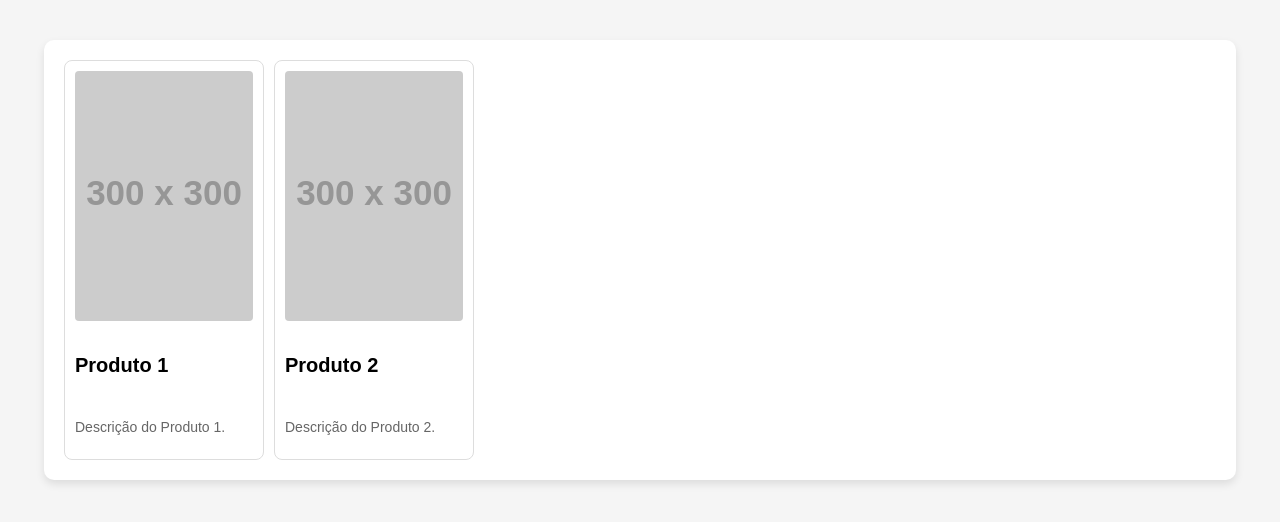
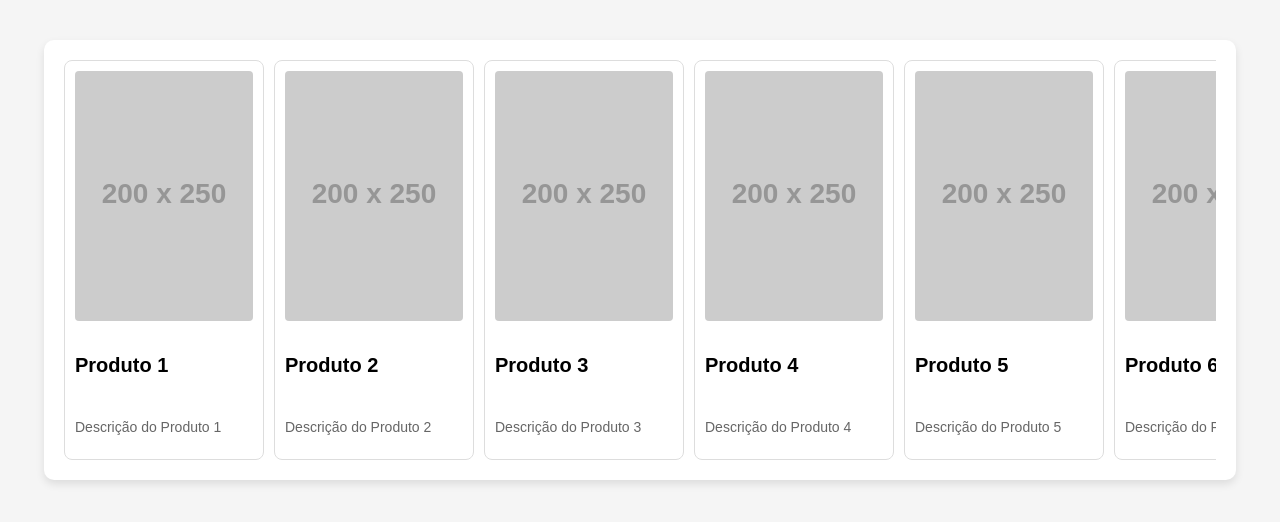
Before and after one commit to ldavu/ecomerce, a plain HTML site: page index.html in a window 1280 px wide. Shown: the part 140-662 px from the top of the page. Drawn offline with Linux system fonts and the light colour scheme; placeholder pictures from the web are drawn by us.

Commit message:
Update index.html

```diff
--- a/index.html
+++ b/index.html
@@ -1,23 +1,43 @@
 <!DOCTYPE html>
-<html lang="pt-BR">
+<html lang="pt-br">
 <head>
     <meta charset="UTF-8">
     <meta name="viewport" content="width=device-width, initial-scale=1.0">
-    <title>Meu E-commerce</title>
+    <title>Produtos</title>
     <link rel="stylesheet" href="styles.css">
 </head>
 <body>
     <div class="container">
         <div class="products">
             <div class="product">
-                <img src="https://via.placeholder.com/300" alt="Produto 1">
+                <img src="https://via.placeholder.com/200x250" alt="Produto 1">
                 <h2>Produto 1</h2>
-                <p>Descrição do Produto 1.</p>
+                <p>Descrição do Produto 1</p>
             </div>
             <div class="product">
-                <img src="https://via.placeholder.com/300" alt="Produto 2">
+                <img src="https://via.placeholder.com/200x250" alt="Produto 2">
                 <h2>Produto 2</h2>
-                <p>Descrição do Produto 2.</p>
+                <p>Descrição do Produto 2</p>
+            </div>
+            <div class="product">
+                <img src="https://via.placeholder.com/200x250" alt="Produto 3">
+                <h2>Produto 3</h2>
+                <p>Descrição do Produto 3</p>
+            </div>
+            <div class="product">
+                <img src="https://via.placeholder.com/200x250" alt="Produto 4">
+                <h2>Produto 4</h2>
+                <p>Descrição do Produto 4</p>
+            </div>
+            <div class="product">
+                <img src="https://via.placeholder.com/200x250" alt="Produto 5">
+                <h2>Produto 5</h2>
+                <p>Descrição do Produto 5</p>
+            </div>
+            <div class="product">
+                <img src="https://via.placeholder.com/200x250" alt="Produto 6">
+                <h2>Produto 6</h2>
+                <p>Descrição do Produto 6</p>
             </div>
         </div>
     </div>
```
